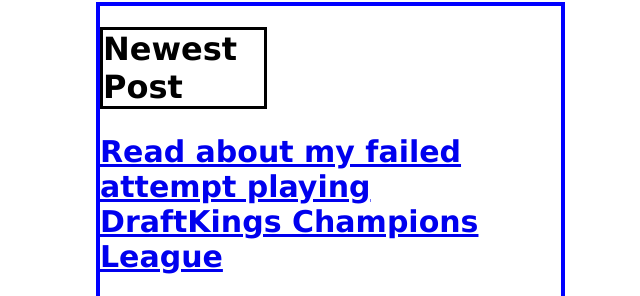
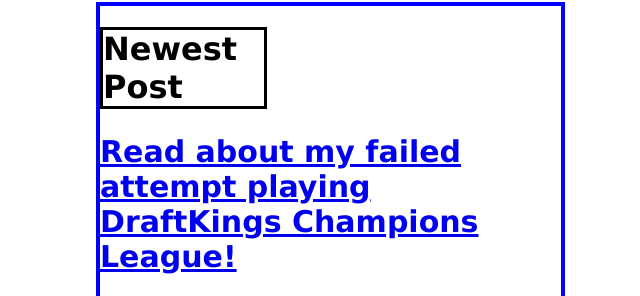
Before and after one commit to seanlimon/SpursySeanBlog, a plain HTML site: page spursyseanblog/index.html in a window 1280 px wide. Shown: the part 269-565 px from the top of the page, 0-640 px from the left. Drawn offline with Linux system fonts and the light colour scheme.

Commit message:
added exclamation point

```diff
--- a/spursyseanblog/index.html
+++ b/spursyseanblog/index.html
@@ -35,7 +35,7 @@
             <div class="main-content">
 
                 <h1 class="recent-posts-title">Newest Post</h1>
-                <h2><a href="firstpost.html"> Read about my failed attempt playing DraftKings Champions League</a></h2>
+                <h2><a href="firstpost.html"> Read about my failed attempt playing DraftKings Champions League!</a></h2>
 
                 <img src="images/article-1.png" class="post-photo">
 
```
